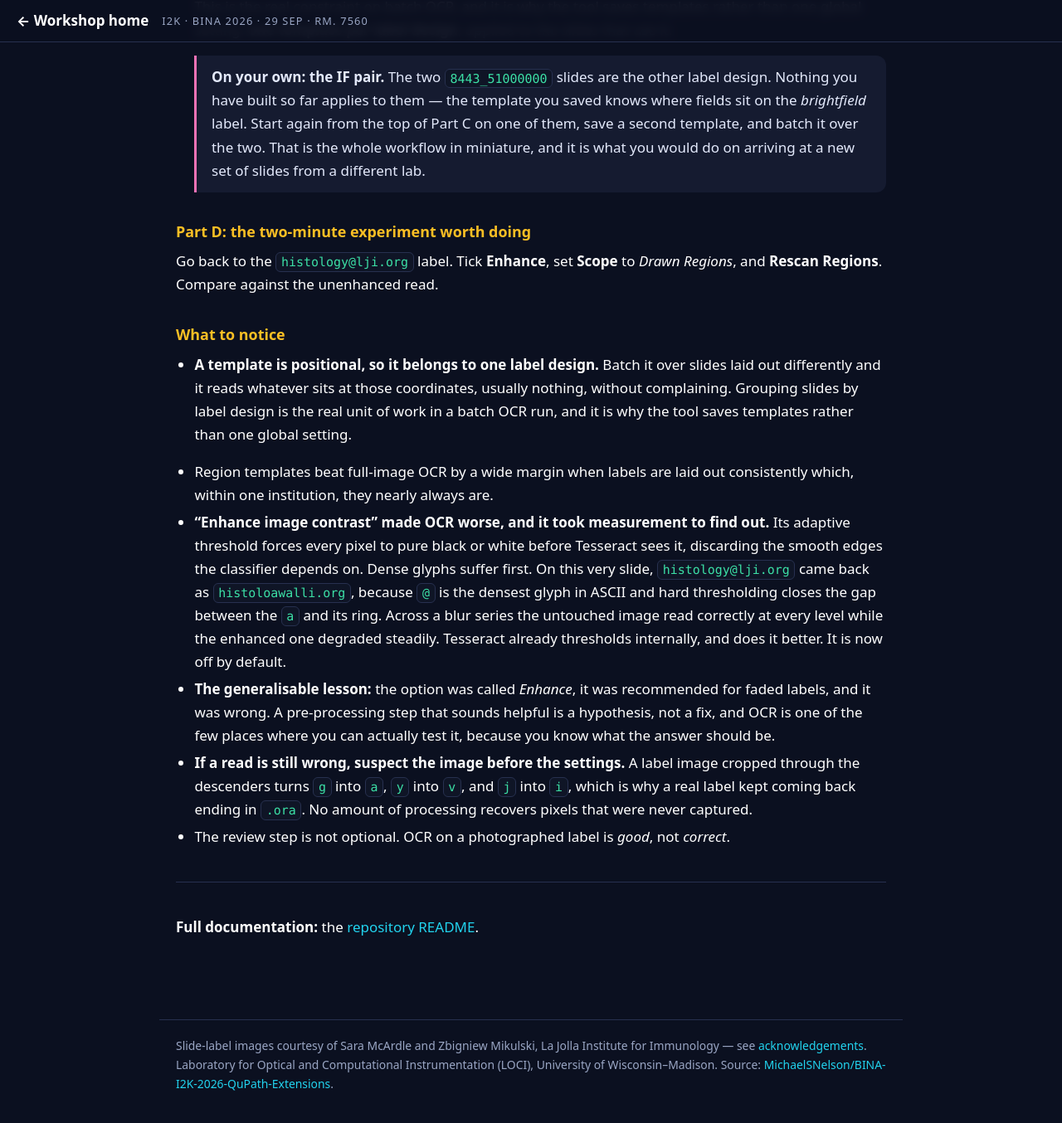
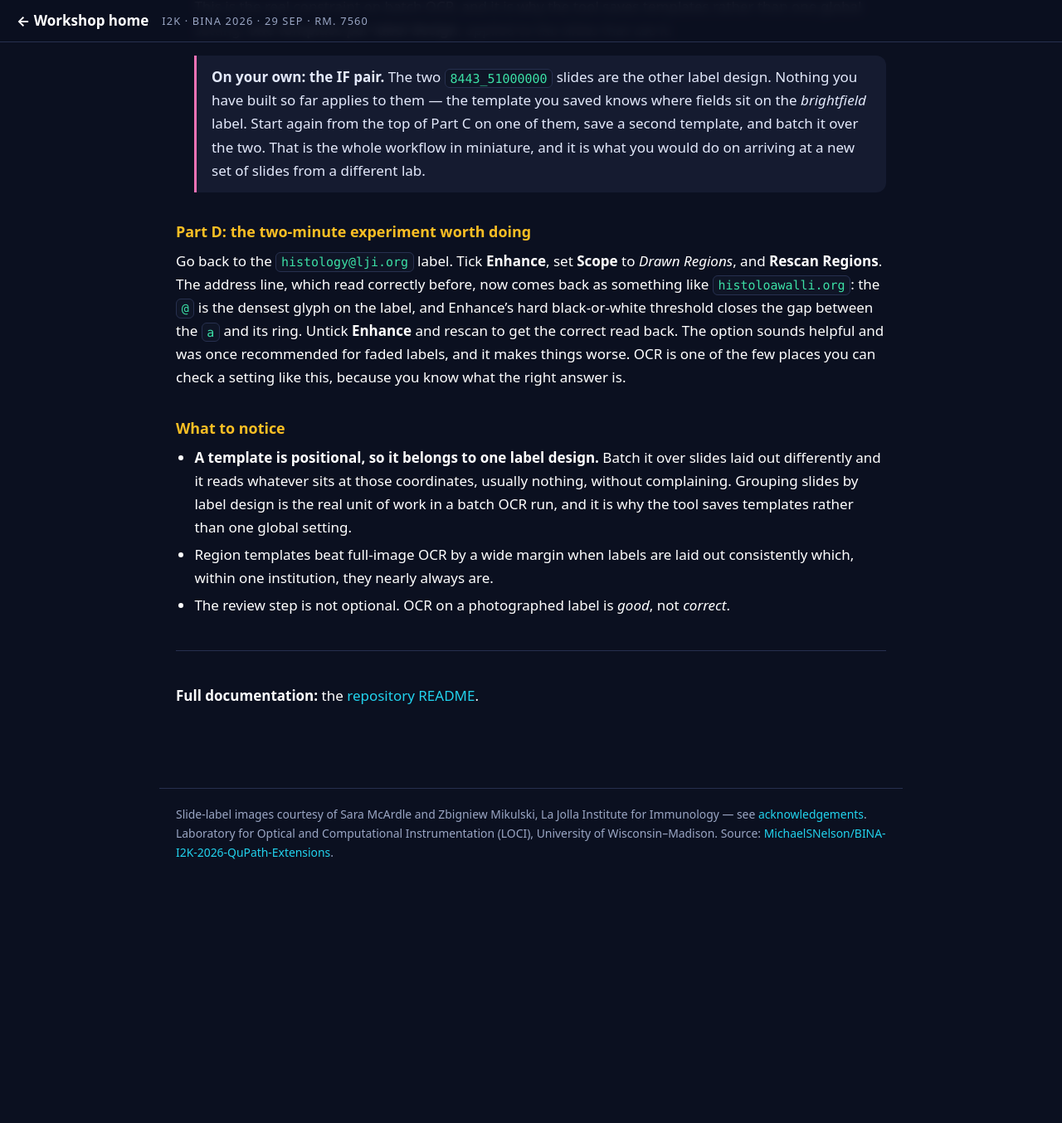
Before and after one commit to MichaelSNelson/BINA-I2K-2026-QuPath-Extensions, a Jekyll site: the page built from docs/08-ocr4labels.md, in a window 1280 px wide and 1400 px high, scrolled down 7747 px. Shown: the top 1354 px of the window at 83% size. Built offline with Jekyll 4.4.1, drawn with Linux system fonts in a browser that asks for light colours; after the commit the page ends 8868 px from its top, so only the background shows below that.

Commit message:
Guide 08: Part D states its outcome; What to notice trimmed to what was done
Claude-Session: https://claude.ai/code/session_01KwiACUr5MacuDvqp74c96o

```diff
--- a/docs/08-ocr4labels.md
+++ b/docs/08-ocr4labels.md
@@ -192,8 +192,14 @@ share its design.
     > what you would do on arriving at a new set of slides from a different lab.
 
 ### Part D: the two-minute experiment worth doing
-Go back to the `histology@lji.org` label. Tick **Enhance**, set **Scope** to *Drawn Regions*,
-and **Rescan Regions**. Compare against the unenhanced read.
+
+Go back to the `histology@lji.org` label. Tick **Enhance**, set **Scope** to *Drawn Regions*, and
+**Rescan Regions**. The address line, which read correctly before, now comes back as something
+like `histoloawalli.org`: the `@` is the densest glyph on the label, and Enhance's hard
+black-or-white threshold closes the gap between the `a` and its ring. Untick **Enhance** and
+rescan to get the correct read back. The option sounds helpful and was once recommended for
+faded labels, and it makes things worse. OCR is one of the few places you can check a setting
+like this, because you know what the right answer is.
 
 ### What to notice
 
@@ -201,24 +207,8 @@ and **Rescan Regions**. Compare against the unenhanced read.
   out differently and it reads whatever sits at those coordinates, usually nothing, without
   complaining. Grouping slides by label design is the real unit of work in a batch OCR run,
   and it is why the tool saves templates rather than one global setting.
-
 - Region templates beat full-image OCR by a wide margin when labels are laid out consistently
   which, within one institution, they nearly always are.
-- **"Enhance image contrast" made OCR worse, and it took measurement to find out.** Its adaptive
-  threshold forces every pixel to pure black or white before Tesseract sees it, discarding the
-  smooth edges the classifier depends on. Dense glyphs suffer first. On this very slide, `histology@lji.org` came
-  back as `histoloawalli.org`, because `@` is the densest glyph in ASCII and hard thresholding
-  closes the gap between the `a` and its ring. Across a blur series the untouched image read
-  correctly at every level while the enhanced one degraded steadily. Tesseract already
-  thresholds internally, and does it better. It is now off by default.
-- **The generalisable lesson:** the option was called *Enhance*, it was recommended for faded
-  labels, and it was wrong. A pre-processing step that sounds helpful is a hypothesis, not a
-  fix, and OCR is one of the few places where you can actually test it, because you know what
-  the answer should be.
-- **If a read is still wrong, suspect the image before the settings.** A label image cropped
-  through the descenders turns `g` into `a`, `y` into `v`, and `j` into `i`, which is why a real
-  label kept coming back ending in `.ora`. No amount of processing recovers pixels that were
-  never captured.
 - The review step is not optional. OCR on a photographed label is *good*, not *correct*.
 
 ---
```
